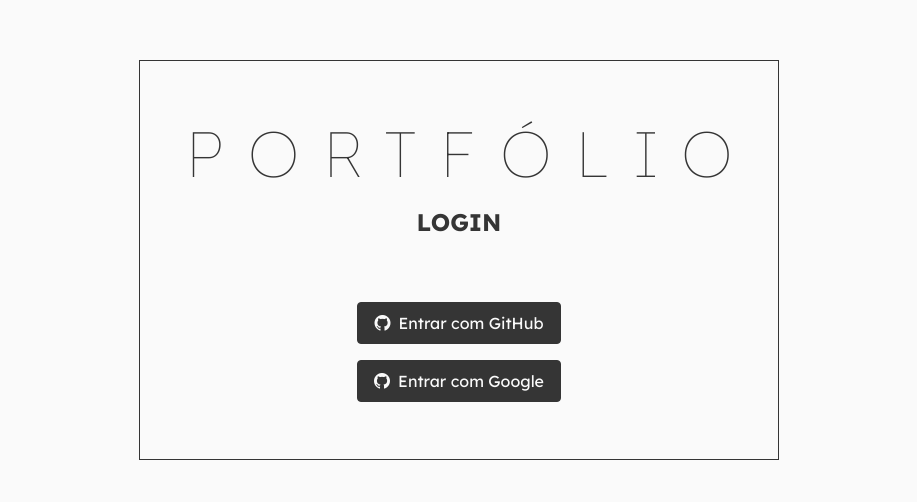
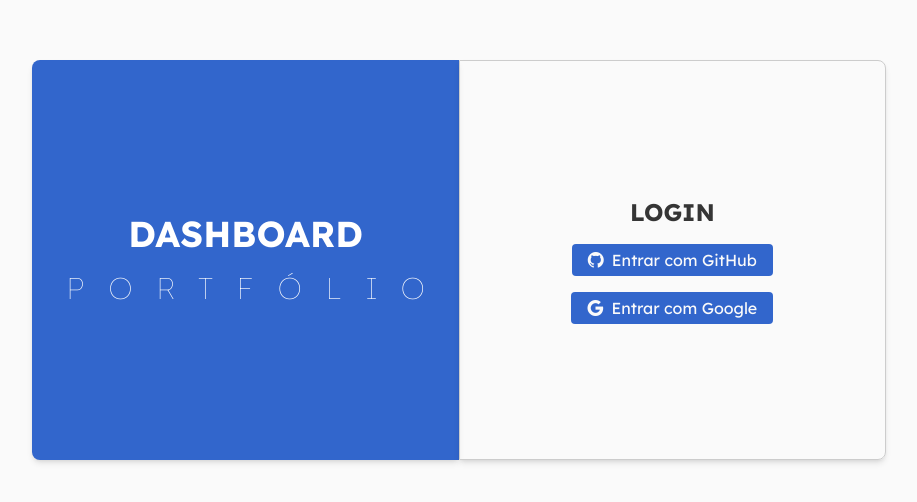
Before and after one commit to jsevitor/nextjs-dashboard-portfolio, a Next.js app: page /login in a window 1280 px wide. Shown: the part 140-642 px from the top of the page, without its empty margins (181-1098 px from the left). Built offline with nearby package versions, Linux system fonts and the light colour scheme; no server answers.

Commit message:
refactor(login): ajustes no estilo da página e adição do componente Footer

```diff
--- /dev/null
+++ b/src/app/components/layout/Footer/index.tsx
@@ -0,0 +1,19 @@
+export function Footer() {
+  return (
+    <footer className="flex flex-col items-center justify-center py-4 text-gray-medium text-xs">
+      <span className="">© 2025 DASHBOARD PORTFÓLIO.</span>
+      <span className="">Todos os direitos reservados.</span>
+      <span className="">
+        Desenvolvido por{" "}
+        <a
+          href="https://github.com/jsevitor"
+          target="_blank"
+          className="text-foreground"
+        >
+          Vitor Oliveira
+        </a>
+        .
+      </span>
+    </footer>
+  );
+}
--- a/src/app/components/layout/Layout/index.tsx
+++ b/src/app/components/layout/Layout/index.tsx
@@ -1,5 +1,5 @@
-// import Footer from "./Footer";
 import { Sidebar } from "../Sidebar";
+import { Footer } from "../Footer";
 
 export function Layout({ children }: { children: React.ReactNode }) {
   return (
@@ -7,7 +7,7 @@
       <Sidebar />
       <div className="flex flex-col flex-1 overflow-y-auto min-h-dvh">
         <main className="flex-1 p-4 lg:p-8">{children}</main>
-        {/* <Footer /> */}
+        <Footer />
       </div>
     </div>
   );
--- a/src/app/components/layout/index.tsx
+++ b/src/app/components/layout/index.tsx
@@ -1,3 +1,4 @@
 export { Layout } from "./Layout";
-export { Sidebar } from "../layout/Sidebar";
-export { Modal } from "../layout/Modal";
+export { Sidebar } from "./Sidebar";
+export { Modal } from "./Modal";
+export { Footer } from "./Footer";
--- a/src/app/login/page.tsx
+++ b/src/app/login/page.tsx
@@ -2,6 +2,7 @@
 
 import { signIn, useSession } from "next-auth/react";
 import { redirect } from "next/navigation";
+import { ButtonVariant } from "../components/ui/buttons";
 
 export default function LoginPage() {
   const { data: session } = useSession();
@@ -12,31 +13,29 @@
 
   return (
     <div className="container mx-auto h-screen flex justify-center items-center">
-      <div className="border border-foreground lg:w-1/2 h-1/2 flex flex-col items-center justify-center gap-4 p-8">
-        <h1 className="lg:tracking-[1.5rem] text-4xl lg:text-[4rem] text-center font-thin lg:ml-6">
+      <div className="bg-highlight rounded-l-lg shadow-md lg:w-1/3 h-1/2 flex flex-col items-center justify-center gap-4 p-8 text-white">
+        <h1 className="font-bold lg:text-4xl">DASHBOARD</h1>
+        <h2 className="lg:tracking-[1.5rem] text-4xl lg:text-3xl text-center font-thin lg:ml-6">
           PORTFÓLIO
-        </h1>
+        </h2>
+      </div>
+
+      <div className="border border-gray-medium rounded-r-lg shadow-md lg:w-1/3 h-1/2 flex flex-col items-center justify-center gap-4 p-8">
         <h2 className="font-bold lg:text-2xl">LOGIN</h2>
-        {/* <ButtonAction
+        <ButtonVariant
+          variant="save"
           action={() => signIn("github")}
+          label="Entrar com GitHub"
           icon="bi bi-github"
-          label="Entrar com GitHub"
-          className="py-2 mt-12"
-        /> */}
-        <button
-          className={`px-4 bg-foreground text-background rounded hover:bg-gray-medium hover:text-foreground border border-foreground flex justify-center items-center gap-2 cursor-pointer py-2 mt-12`}
-          onClick={() => signIn("github")}
-        >
-          <i className="bi bi-github"></i>
-          <span>Entrar com GitHub</span>
-        </button>
-        <button
-          className={`px-4 bg-foreground text-background rounded hover:bg-gray-medium hover:text-foreground border border-foreground flex justify-center items-center gap-2 cursor-pointer py-2 `}
-          onClick={() => signIn("google")}
-        >
-          <i className="bi bi-github"></i>
-          <span>Entrar com Google</span>
-        </button>
+          className="flex gap-2"
+        />
+        <ButtonVariant
+          variant="save"
+          action={() => signIn("google")}
+          label="Entrar com Google"
+          icon="bi bi-google"
+          className="flex gap-2"
+        />
       </div>
     </div>
   );
```
